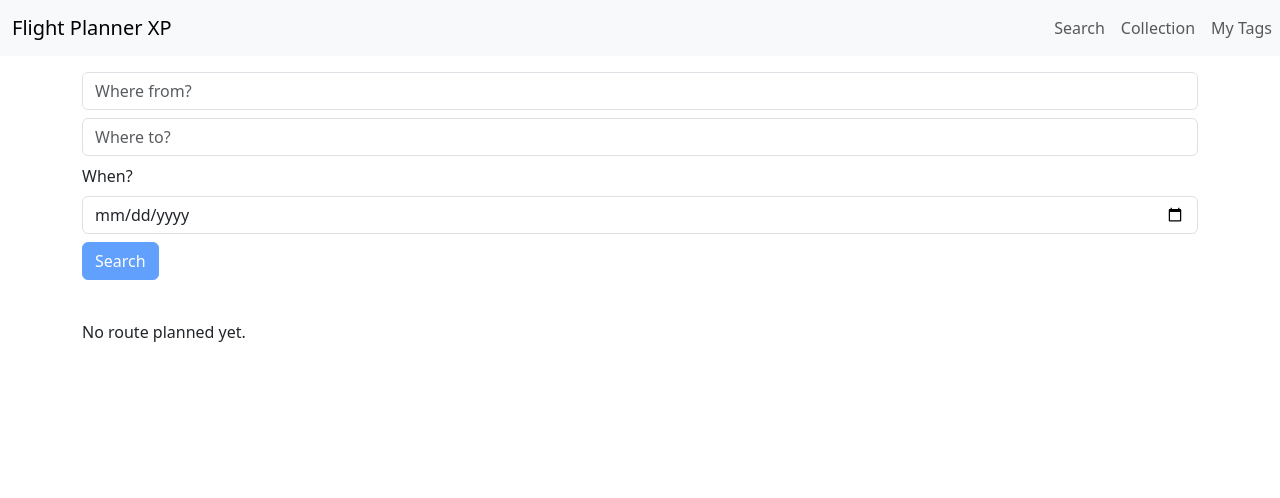
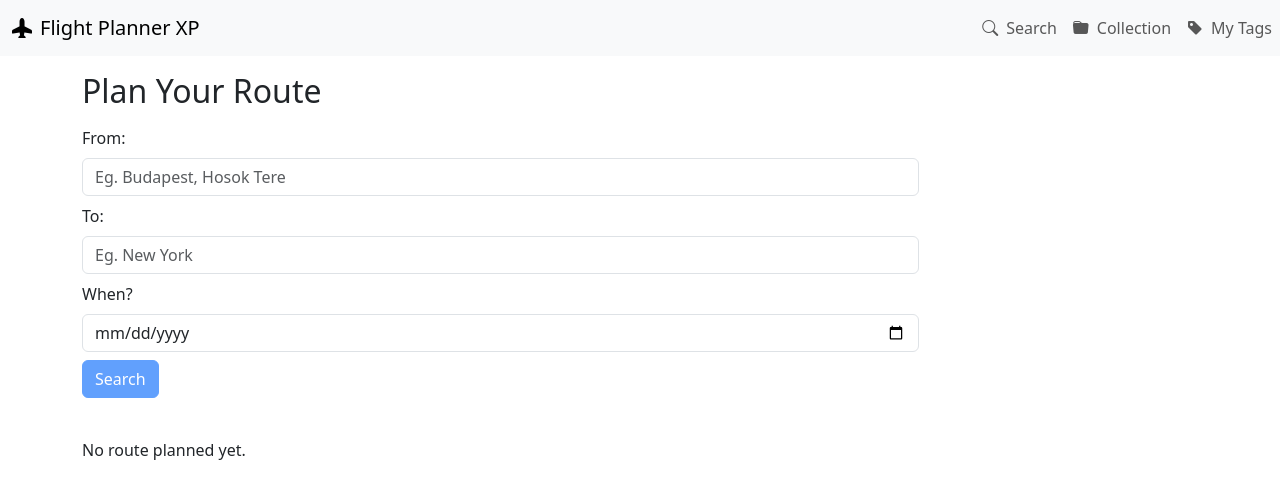
Before and after one commit to FrighteningFunction/flight-planner-xp-ui, a React (Vite) app: page /search in a window 1280 px wide. Shown: the top 498 px of the page. Built offline with nearby package versions, Linux system fonts and the light colour scheme.

Commit message:
feat: add icons, headers, fix some alignment

```diff
--- a/src/components/MultiModalRouteSearchControls.tsx
+++ b/src/components/MultiModalRouteSearchControls.tsx
@@ -24,19 +24,27 @@ export function MultimodalRouteSearchControls({
   };
 
   return (
-    <form>
+    <form className="w-75">
+      <label htmlFor="origin-input" className="form-label">
+        From:
+      </label>
       <input
         className="form-control mb-2"
         type="text"
-        placeholder="Where from?"
+        id="origin-input"
+        placeholder="Eg. Budapest, Hosok Tere"
         required={true}
         value={origin}
         onChange={(e) => setOrigin(e.target.value)}
       />
+      <label htmlFor="destination-input" className="form-label">
+        To:
+      </label>
       <input
         className="form-control mb-2"
         type="text"
-        placeholder="Where to?"
+        id="destination-input"
+        placeholder="Eg. New York"
         value={destination}
         required={true}
         onChange={(e) => setDestination(e.target.value)}
--- a/src/components/NavBar.tsx
+++ b/src/components/NavBar.tsx
@@ -2,23 +2,29 @@ export function NavBar() {
   const content = (
     <nav className="navbar navbar-expand-lg navbar-light bg-body-tertiary">
       <div className="container-fluid">
-        <div className="navbar-brand">Flight Planner XP</div>
+        <div className="navbar-brand">
+          <i className="bi bi-airplane-fill me-2"></i>
+          {"Flight Planner XP"}
+        </div>
       </div>
       <div className="collapse navbar-collapse">
         <ul className="navbar-nav me-auto mb-2 mb-lg-0">
           <li className="nav-item">
-            <a className="nav-link" href="/search">
-              Search
+            <a className="nav-link text-nowrap" href="/search">
+              <i className="bi bi-search me-2"></i>
+              {"Search"}
             </a>
           </li>
           <li className="nav-item">
-            <a className="nav-link" href="/collection">
-              Collection
+            <a className="nav-link text-nowrap" href="/collection">
+              <i className="bi bi-folder-fill me-2"></i>
+              {"Collection"}
             </a>
           </li>
           <li className="nav-item">
             <a className="nav-link text-nowrap" href="/tags">
-              My Tags
+              <i className="bi bi-tag-fill me-2"></i>
+              {"My Tags"}
             </a>
           </li>
         </ul>
--- a/src/components/RouteCollectionDisplay.tsx
+++ b/src/components/RouteCollectionDisplay.tsx
@@ -40,7 +40,6 @@ function RouteListElement({
   selectedId?: string;
   setSelectedId: React.Dispatch<React.SetStateAction<string | undefined>>;
 }>) {
-
   const content = (
     <li
       className={
@@ -154,15 +153,12 @@ export function RouteCollectionDisplay() {
 
   if (!routes || routes.length === 0) {
     content = (
-      <div className="container mt-3">
       <div className="alert alert-info" role="alert">
         No routes yet, time to start searching!
-        </div>
       </div>
     );
   } else {
     content = (
-      <div className="container mt-3">
       <div className="d-flex flex-column gap-4">
         <RouteListDisplay
           routes={routes}
@@ -171,9 +167,13 @@ export function RouteCollectionDisplay() {
         />
         {routeDetailsDisplay}
       </div>
+    );
+  }
+
+  return (
+    <div className="container mt-3">
+      <h2 className="pb-3">Your Saved Routes</h2>
+      {content}
     </div>
   );
 }
-
-  return content;
-}
--- a/src/components/RouteSearchPanel.tsx
+++ b/src/components/RouteSearchPanel.tsx
@@ -1,8 +1,5 @@
 import { type ReactNode } from "react";
-import {
-  useMutation,
-  useQueryClient,
-} from "@tanstack/react-query";
+import { useMutation, useQueryClient } from "@tanstack/react-query";
 import { apiFetch } from "../logic/queryBackend";
 import { BACKEND_URL } from "../env";
 import { RouteDisplay } from "../components/RouteDisplay";
@@ -23,7 +20,7 @@ export function RouteSearchPanel() {
 
   const mutation = useMutation({
     mutationFn: async (payload: any) => {
-      const data = await apiFetch<GenericRoute>(`${BACKEND_URL}/get-test-route`, {
+      const data = await apiFetch<GenericRoute>(`${BACKEND_URL}/get-route`, {
         method: "POST",
         headers: { "Content-Type": "application/json" },
         body: JSON.stringify(payload),
@@ -47,11 +44,19 @@ export function RouteSearchPanel() {
   if (mutation.isPending) {
     routeDisplayPanel = <p>Loading...</p>;
   } else if (mutation.isError) {
-    routeDisplayPanel = (
-      <div className="alert alert-danger" role="alert">
-        {mutation.error.message}
-      </div>
-    );
+    if (new RegExp(/Error 404/).exec(mutation.error.message)) {
+      routeDisplayPanel = (
+        <div className="alert alert-info" role="alert">
+          {"We can't find a way there. :( Try more precise locations or a different date."}
+        </div>
+      );
+    } else {
+      routeDisplayPanel = (
+        <div className="alert alert-danger" role="alert">
+          {mutation.error.message}
+        </div>
+      );
+    }
     logger.error("Error fetching planned route:", mutation.error);
   } else if (route && route?.steps?.length > 0) {
     routeDisplayPanel = <RouteDisplay route={route} setRoute={setRoute} />;
@@ -61,6 +66,7 @@ export function RouteSearchPanel() {
 
   const content = (
     <div className="d-flex flex-column my-2 gap-2">
+      <h2>Plan Your Route</h2>
       <MultimodalRouteSearchControls
         searchMultiModalRoute={handleSearchClick}
       />
--- a/src/components/TagEditorPanel.tsx
+++ b/src/components/TagEditorPanel.tsx
@@ -2,7 +2,7 @@ import React from "react";
 import type { Tag } from "../datamodels/Tag";
 import { useQuery, useQueryClient } from "@tanstack/react-query";
 import { addTag, deleteTag, getTags, updateTag } from "../logic/queryBackend";
-import {toastContext } from "./FlightPlannerToast";
+import { toastContext } from "./FlightPlannerToast";
 
 export function TagEditorPanel() {
   const [isAdding, setIsAdding] = React.useState(false);
@@ -62,6 +62,9 @@ export function TagEditorPanel() {
       <button className="btn btn-primary mt-2" type="submit">
         Add Tag
       </button>
+      <button className="btn btn-secondary mt-2 ms-2" type="button" onClick={() => setIsAdding(false)}>
+        Cancel
+      </button>
     </form>
   );
 
@@ -94,10 +97,11 @@ export function TagEditorPanel() {
     );
   } else {
     content = (
-      <>
+      <div className="container mt-3">
+        <h2 className="pb-3">Your Tags</h2>
         {tagsList}
-        {addTagContent}
-      </>
+        <div className="pt-4">{addTagContent}</div>
+      </div>
     );
   }
   return content;
@@ -151,9 +155,14 @@ function TagDisplay({ tag }: Readonly<{ tag: Tag }>) {
         if (e.key === "Enter") {
           e.preventDefault(); // stop form submission
           handleSave();
+        }else if (e.key === "Escape") {
+          e.preventDefault();
+          setIsEditing(false);
+          setEditedName(tag.name);
         }
       }}
       className="form-control"
+      autoFocus={true}
     />
   ) : (
     tag.name
@@ -161,7 +170,6 @@ function TagDisplay({ tag }: Readonly<{ tag: Tag }>) {
 
   return (
     <li
-      key={tag.id}
       className="list-group-item d-flex justify-content-between align-items-center"
     >
       <div className="d-flex flex-row gap-1">
```
Lines whose indentation alone changed are shown as unchanged.
